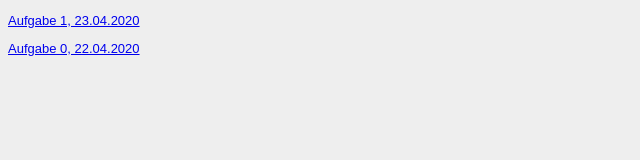
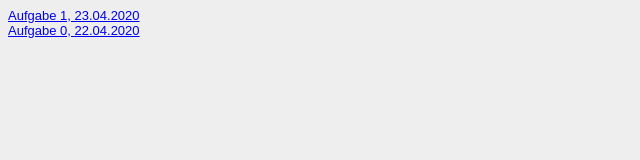
Before and after one commit to LksWllmnn/GiS-sose-2020, a plain HTML site: page Steckbrief/steckbrief.htm in a window 1280 px wide. Shown: the whole page, without its empty margins (0-640 px from the left). Drawn offline with Linux system fonts and the light colour scheme.

Commit message:
Bildgröße und Umbrüche

```diff
--- a/Steckbrief/steckbrief.htm
+++ b/Steckbrief/steckbrief.htm
@@ -13,7 +13,7 @@ body {
 </head>
 <body>
 	<!-- Hier die Links zu den gelösten Aufgaben einstellen, aktuelle oben, alte stehen lassen! Format: Aufgabenbezeichnung, Datum -->
-	<p><a href="https://lkswllmnn.github.io/GiS-sose-2020/Aufgabe%201/aufgabe1.html" target="_blank"> Aufgabe 1, 23.04.2020</a></p>
-	<p><a href="https://lkswllmnn.github.io/GiS-sose-2020/Aufgabe%200/index.html" target="_blank"> Aufgabe 0, 22.04.2020</a></p>
+	<a href="https://lkswllmnn.github.io/GiS-sose-2020/Aufgabe%201/aufgabe1.html" target="_blank"> Aufgabe 1, 23.04.2020</a><br>
+	<a href="https://lkswllmnn.github.io/GiS-sose-2020/Aufgabe%200/index.html" target="_blank"> Aufgabe 0, 22.04.2020</a>
 </body>
 </html>
```
Also changed, not shown: Aufgabe 1/aufgabe1.html (+1 -1 lines).
